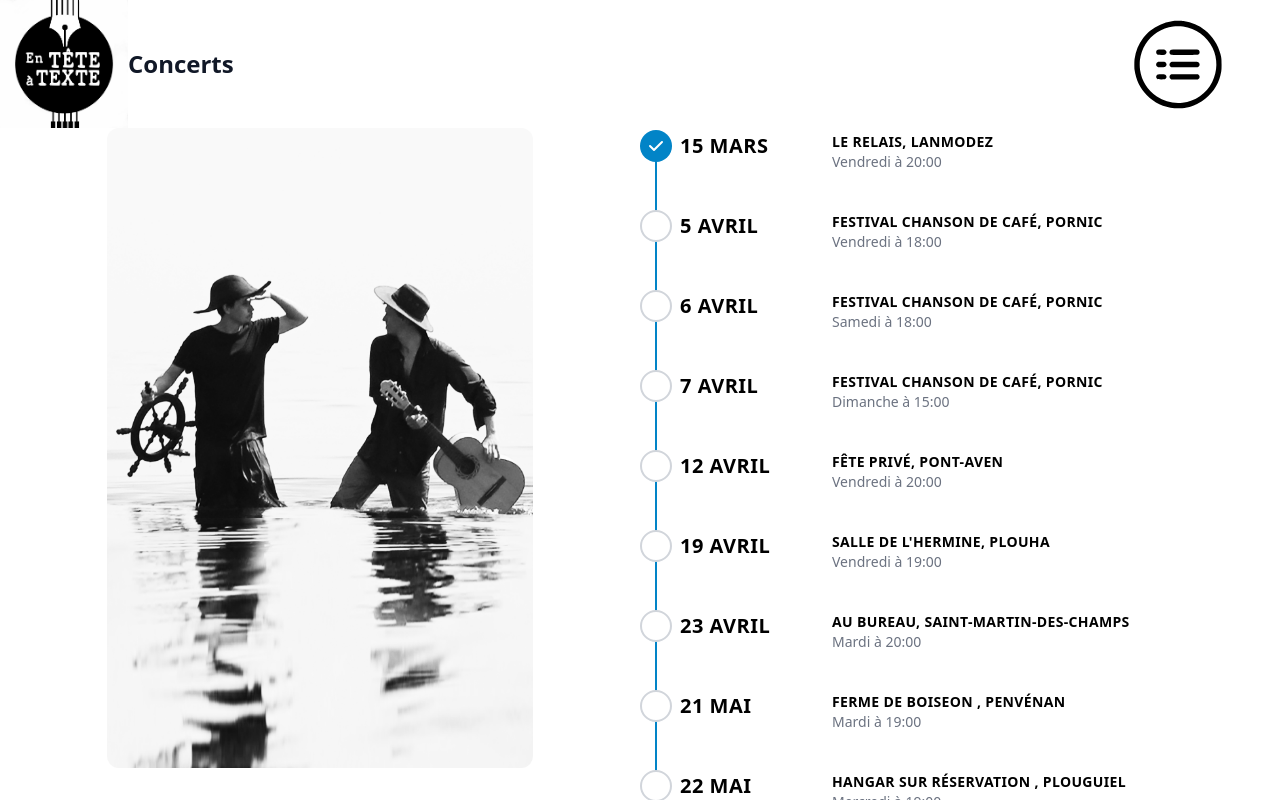
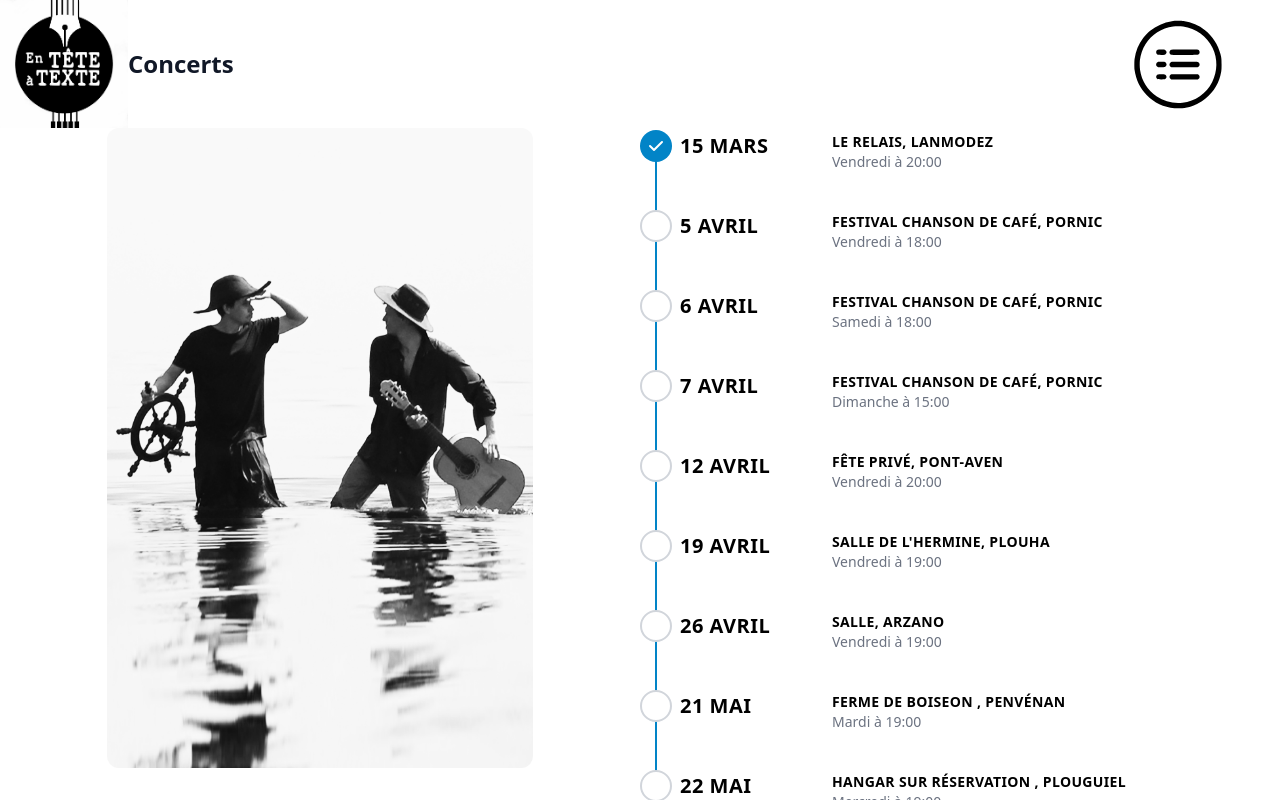
Before and after one commit to AlexandreKempf/en-tete-a-texte, a SvelteKit app: page /concerts in a window 1280 px wide. Shown: the top 800 px of the page. Built offline with nearby package versions, Linux system fonts and the light colour scheme.

Commit message:
Update concerts.js

```diff
--- a/src/routes/concerts.js
+++ b/src/routes/concerts.js
@@ -206,8 +206,8 @@ export const concerts = [
         place: "Salle de L'Hermine, Plouha"
     },
     {
-        date: new Date(2024, 3, 23, 20),
-        place: "Au Bureau, Saint-Martin-des-Champs"
+        date: new Date(2024, 3, 26, 19),
+        place: "Salle, Arzano"
     },
     {
         date: new Date(2024, 4, 21, 19),
```
